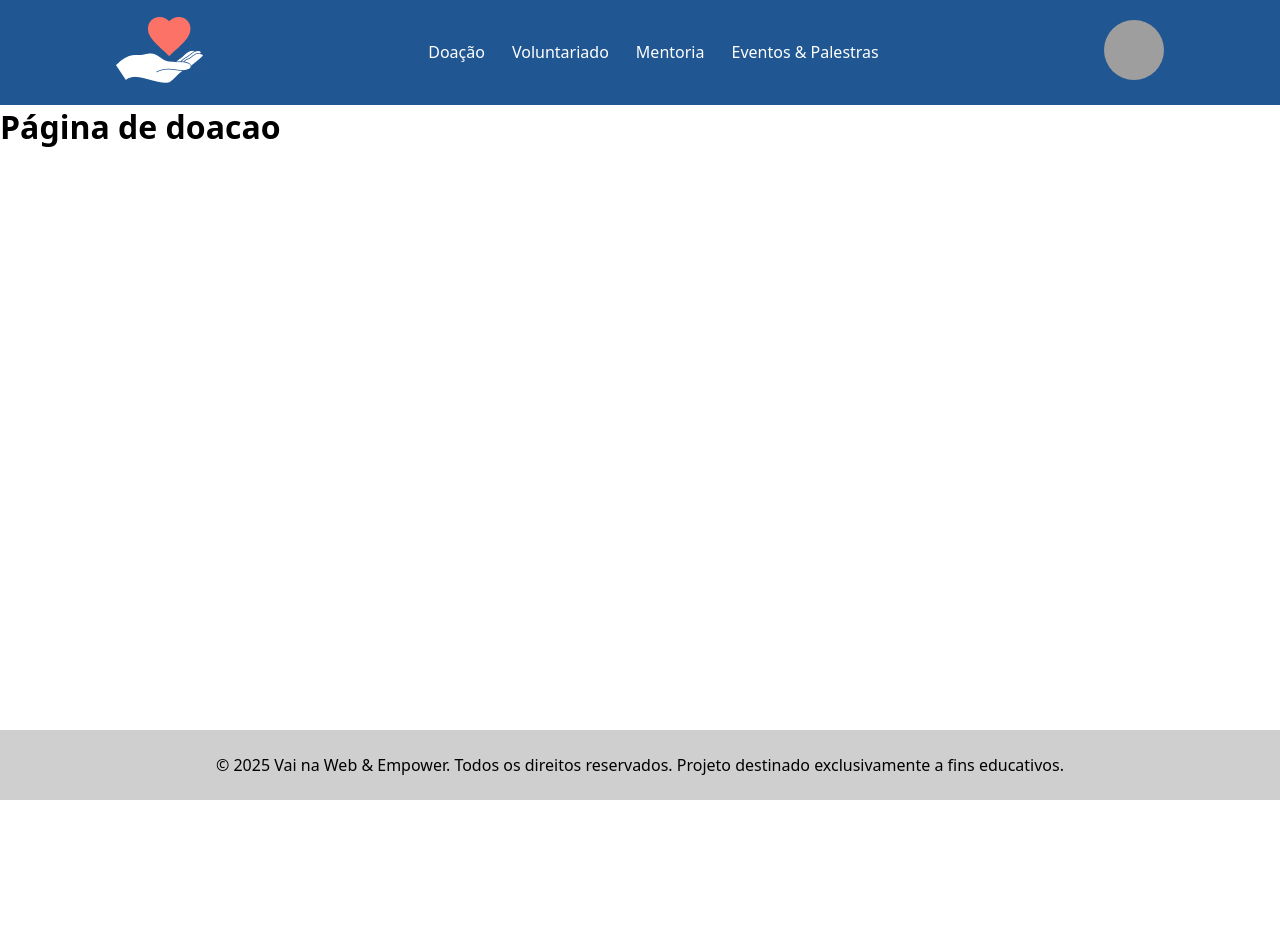
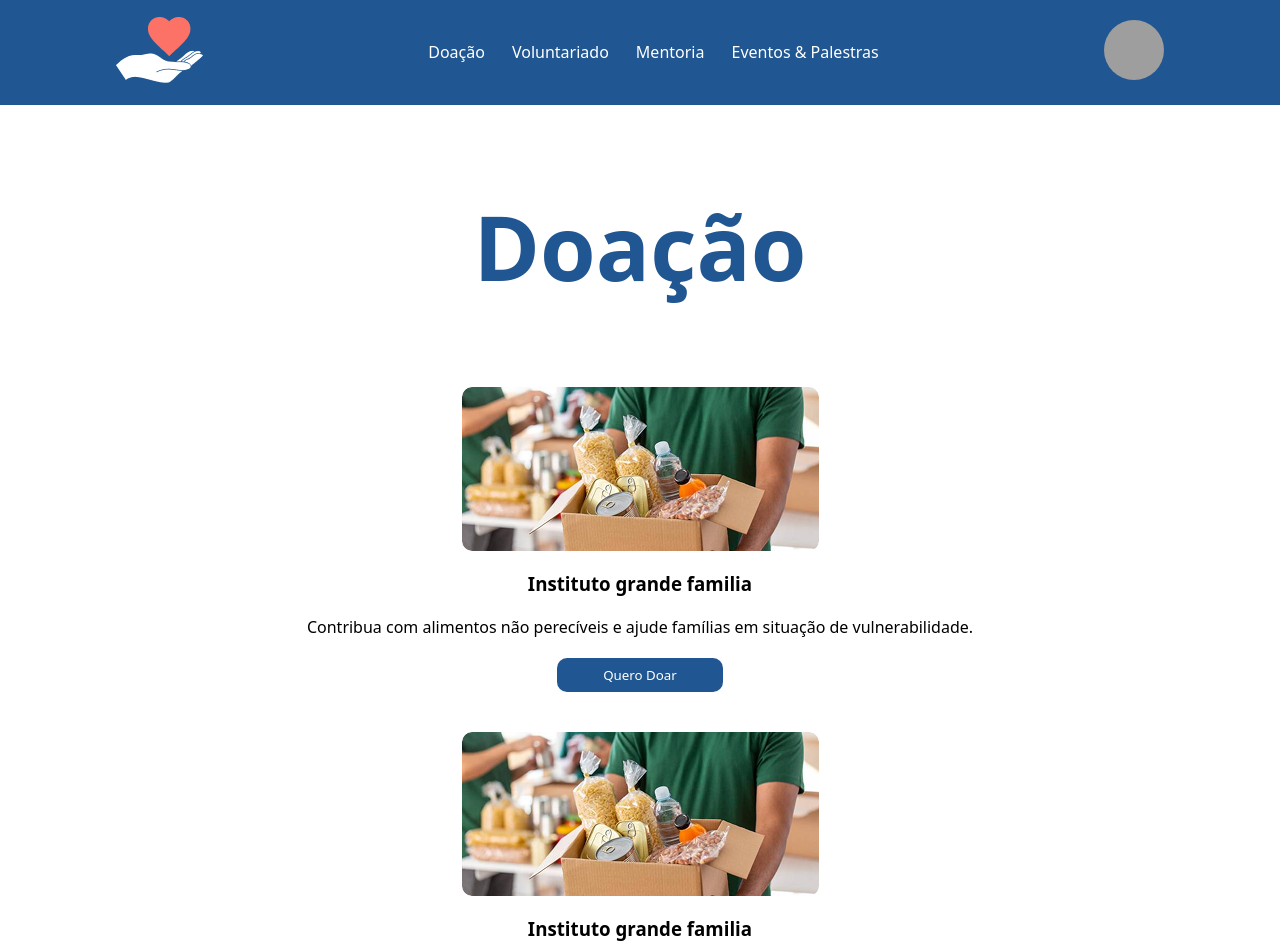
Before and after one commit to RicardoFrancoDelgado/desafio-connect-vnw, a React (Vite) app: page /doacao in a window 1280 px wide. Shown: the top 952 px of the page. Before the commit the page ends 800 px from the top, so only its background shows below. Built offline with nearby package versions, Linux system fonts and the light colour scheme; grey boxes are pictures that could not be loaded.

Commit message:
feat: add donation page

```diff
--- /dev/null
+++ b/src/components/card/card.jsx
@@ -0,0 +1,12 @@
+import styles from "./card.module.scss";
+
+export default function Card({ image, title, description, btnTitle }) {
+  return (
+    <article className={styles.cardContainer}>
+      <img src={image} alt="" />
+      <h3>{title}</h3>
+      <p>{description}</p>
+      <button>{btnTitle}</button>
+    </article>
+  );
+}
--- /dev/null
+++ b/src/components/card/card.module.scss
@@ -0,0 +1,24 @@
+.cardContainer {
+  display: flex;
+  flex-direction: column;
+  align-items: center;
+  justify-content: center;
+
+  gap: 20px;
+
+  img {
+    border-radius: 10px;
+  }
+
+  text-align: center;
+
+  button {
+    padding: 8px 46px;
+    text-align: center;
+    background-color: #205691;
+    color: white;
+    text-align: center;
+    border-radius: 10px;
+    border: none;
+  }
+}
--- a/src/pages/doacao/Doacao.jsx
+++ b/src/pages/doacao/Doacao.jsx
@@ -1,3 +1,32 @@
+import Card from "../../components/card/card";
+import styles from "./doacao.module.scss";
+import doacao from "../../assets/images/doacao-projeto.png";
+
 export function Doacao() {
-  return <h1>Página de doacao</h1>;
+  return (
+    <section className={styles.donateContainer}>
+      <h1>Doação</h1>
+
+      <div className={styles.CardsDonate}>
+        <Card
+          image={doacao}
+          title="Instituto grande familia"
+          description="Contribua com alimentos não perecíveis e ajude famílias em situação de vulnerabilidade."
+          btnTitle="Quero Doar"
+        />
+        <Card
+          image={doacao}
+          title="Instituto grande familia"
+          description="Contribua com alimentos não perecíveis e ajude famílias em situação de vulnerabilidade."
+          btnTitle="Quero Doar"
+        />
+        <Card
+          image={doacao}
+          title="Instituto grande familia"
+          description="Contribua com alimentos não perecíveis e ajude famílias em situação de vulnerabilidade."
+          btnTitle="Quero Doar"
+        />
+      </div>
+    </section>
+  );
 }
--- /dev/null
+++ b/src/pages/doacao/doacao.module.scss
@@ -0,0 +1,23 @@
+.donateContainer {
+  // text-align: center;
+
+  display: flex;
+  flex-direction: column;
+  align-items: center;
+  justify-content: center;
+  gap: 80px;
+
+  margin-bottom: 20px;
+
+  h1 {
+    font-size: 90px;
+    margin-top: 80px;
+    color: #205691;
+  }
+
+  .CardsDonate {
+    display: flex;
+    flex-direction: column;
+    gap: 40px;
+  }
+}
--- a/src/pages/home/Home.jsx
+++ b/src/pages/home/Home.jsx
@@ -1,6 +1,5 @@
 import arrow from "../../assets/icons/arrow-icon.png";
 import primary from "../../assets/images/image-primary.png";
-import { Footer } from "../../components/footer/Footer";
 import styles from "./home.module.scss";
 
 export function Home() {
--- a/src/pages/home/home.module.scss
+++ b/src/pages/home/home.module.scss
@@ -1,4 +1,4 @@
-section {
+.section {
   display: flex;
   align-items: center;
   justify-content: center;
```
Also changed, not shown: src/assets/images/doacao-projeto.png (added).
